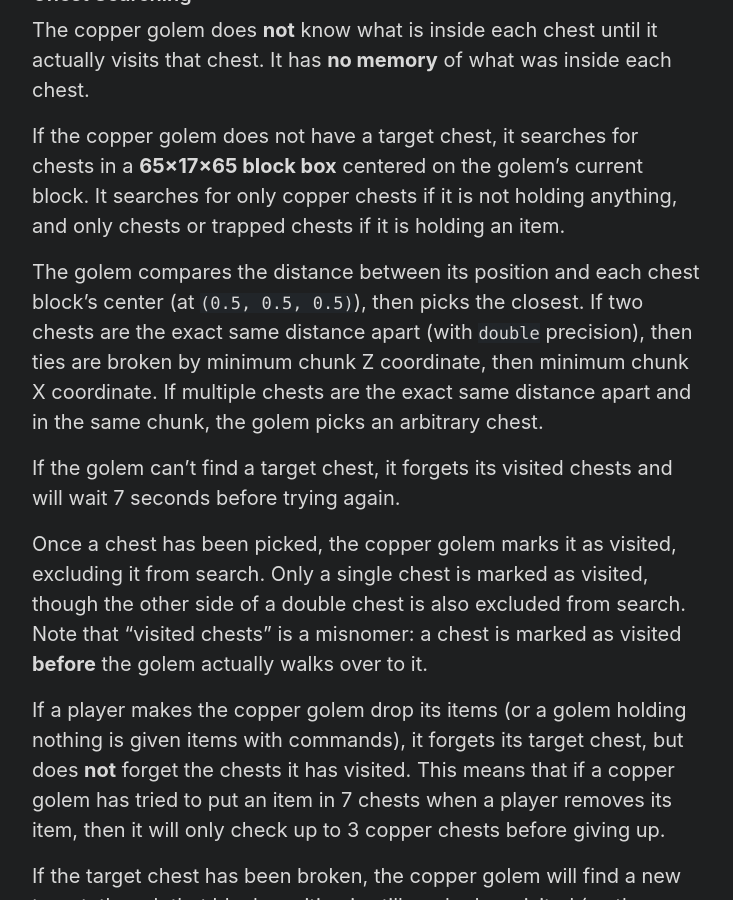
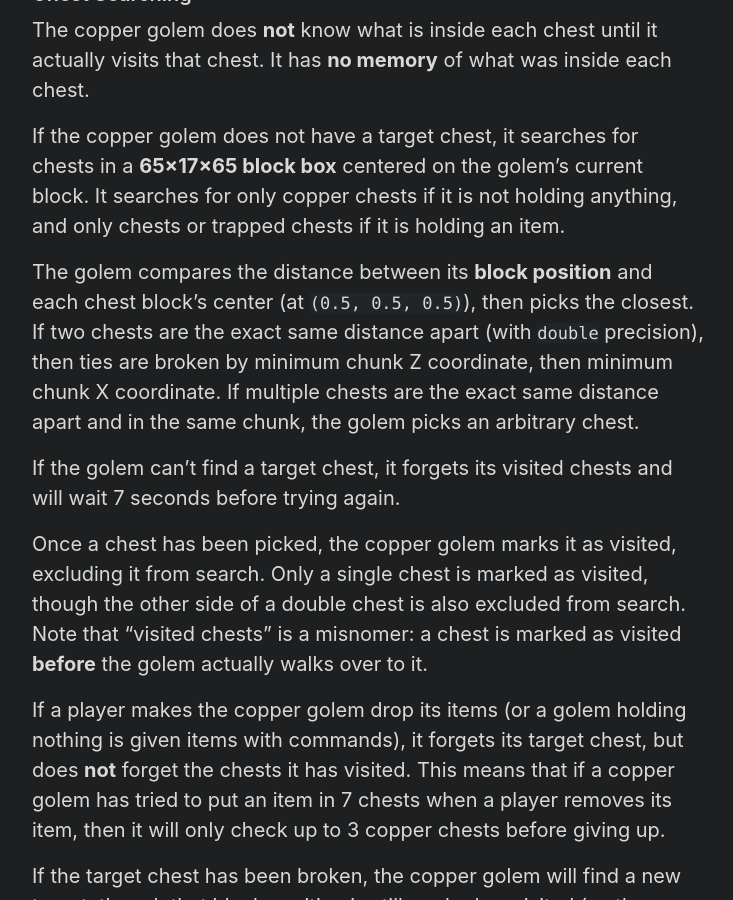
Before and after one commit to Tisawesomeness/tisawesomeness.github.io, a Jekyll site: the page built from snapshots/_posts/2025-08-05-25w31a.md, in a window 1280 px wide and 900 px high, scrolled down 2393 px. Shown: the whole window, without its empty margins (272-1005 px from the left). Built offline with Jekyll 4.4.1, drawn with Linux system fonts in a browser that asks for light colours; comment, search, counter and statistics services are not loaded; some of the changed text lies outside the part shown.

Commit message:
Clarify copper golem distance calculations

```diff
--- a/snapshots/_posts/2025-08-05-25w31a.md
+++ b/snapshots/_posts/2025-08-05-25w31a.md
@@ -63,7 +63,7 @@ The copper golem does **not** know what is inside each chest until it actually v
 
 If the copper golem does not have a target chest, it searches for chests in a **65×17×65 block box** centered on the golem's current block. It searches for only copper chests if it is not holding anything, and only chests or trapped chests if it is holding an item.
 
-The golem compares the distance between its position and each chest block's center (at `(0.5, 0.5, 0.5)`), then picks the closest. If two chests are the exact same distance apart (with `double` precision), then ties are broken by minimum chunk Z coordinate, then minimum chunk X coordinate. If multiple chests are the exact same distance apart and in the same chunk, the golem picks an arbitrary chest.
+The golem compares the distance between its **block position** and each chest block's center (at `(0.5, 0.5, 0.5)`), then picks the closest. If two chests are the exact same distance apart (with `double` precision), then ties are broken by minimum chunk Z coordinate, then minimum chunk X coordinate. If multiple chests are the exact same distance apart and in the same chunk, the golem picks an arbitrary chest.
 
 If the golem can't find a target chest, it forgets its visited chests and will wait 7 seconds before trying again.
 
@@ -280,3 +280,7 @@ When the launcher starts the game in offline mode, it supplies the new `--offlin
 ### Aug 26 2025
 
 - Grammar fix
+
+### Sep 4 2025
+
+- Clarify that the copper golem uses the distance between its **block position** and the chest's center to pick which target is closest.
```
